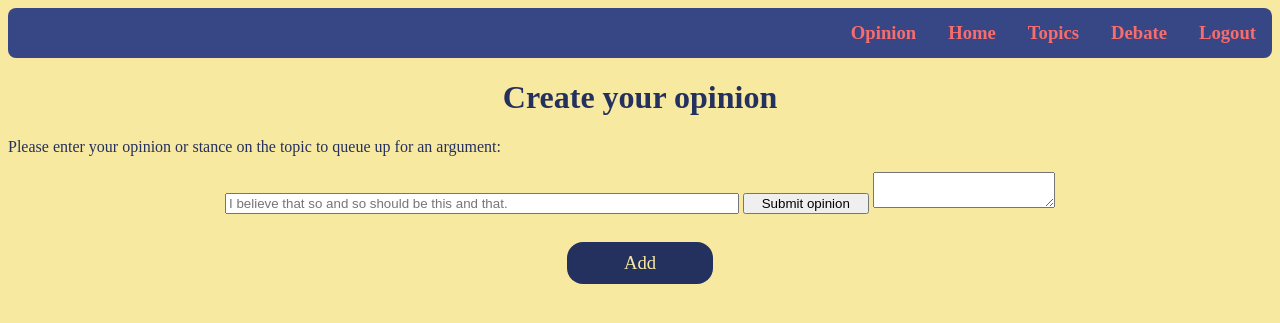
After one commit to sphothitay/CP476_Project, a Flask app: page /opinion in a window 1280 px wide. The commit adds this page. Shown: the top 323 px of the page. Run offline with Flask 2, Linux system fonts and the light colour scheme.

Commit message:
Added inital template for opinion selection

```diff
--- a/main.py
+++ b/main.py
@@ -106,6 +106,10 @@ def createTopic():
 	else:
 		return render_template('createTopic.html')
 
+@app.route('/opinion')
+def opinion():
+	return render_template('opinion.html')
+
 @app.route('/post/<int:post_id>/send', methods=['POST'])
 def send_message(post_id):
 	argument = queries.GetArgument(post_id)
--- a/templates/navbar.html
+++ b/templates/navbar.html
@@ -8,5 +8,6 @@
 	<li><a href="post/post_id">Debate</a></li>
 	<li><a href="topics">Topics</a></li>
 	<li><a href="index">Home</a></li>
+	<li><a href="opinion">Opinion</a></li>
 </ul>
 </div>
--- /dev/null
+++ b/templates/opinion.html
@@ -0,0 +1,30 @@
+<!DOCTYPE html>
+<html>
+
+<head>
+    <link rel="stylesheet" href="/static/main.css">
+    <link rel="stylesheet" href="/static/topics.css">
+    <title>Opinion Selection</title>
+</head>
+
+<body>
+
+{% include 'navbar.html' %}
+
+    <h1>Create your opinion</h1>
+
+    <div id="opinionCreation">
+        <p>Please enter your opinion or stance on the topic to queue up for an argument:</p>
+		<form action="createOpinion" method="POST" name="newOpinion">
+            <input class="w40" type="text" name="opinion" placeholder="I believe that so and so should be this and that.">
+            <button class="w10" type="submit">Submit opinion</button>
+            <textarea id="opinionDescArea" name="opinion"></textarea>
+            <div id="opinionSubmitButton">
+                <a class="w10 button" href="javascript:void(0)"
+                onclick="document.newOpinion.submit()">Add</a>
+            </div>
+		</form>
+	</div>
+</body>
+
+</html>
```
Also changed, not shown: templates/topics.html (+6 -4 lines).
